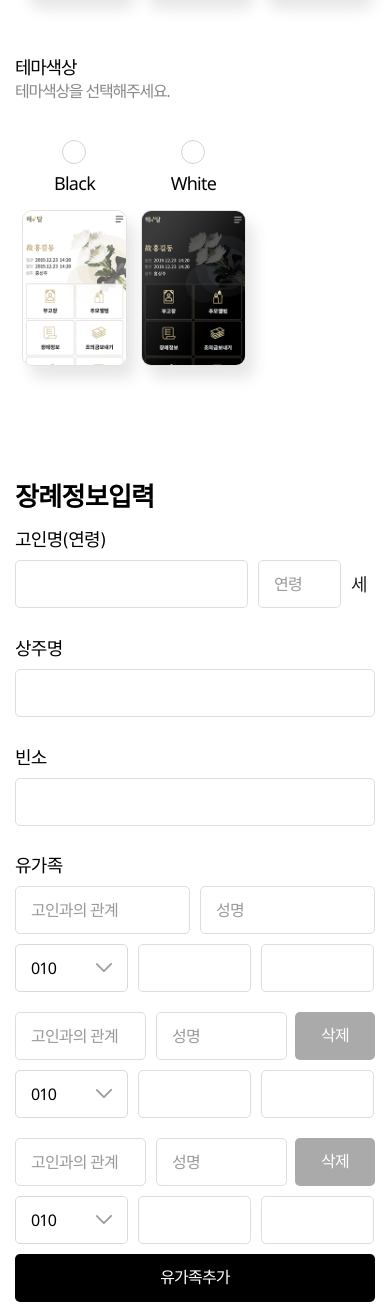
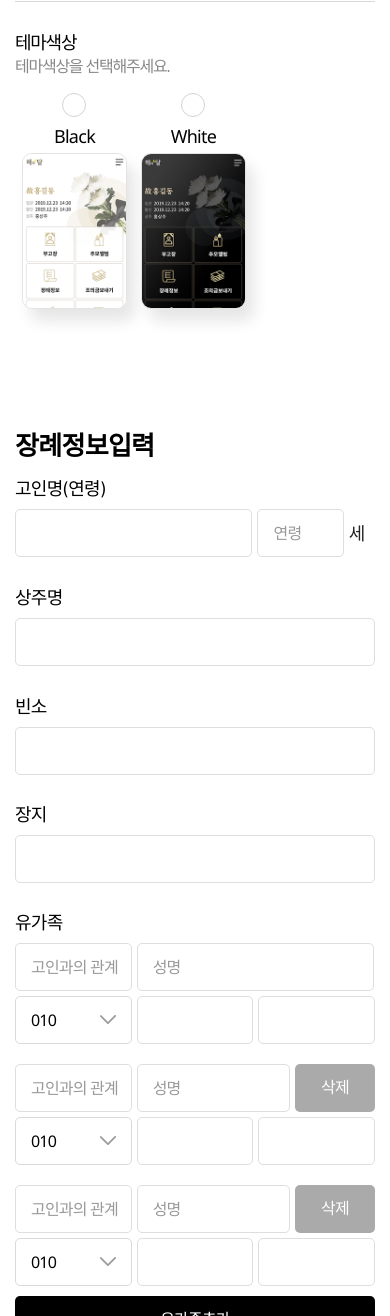
Before and after one commit to goumi1009/goumi1009.github.io, a plain HTML site: page MyPage/skinset.html in a window 390 px wide. Shown: the part 684-2000 px from the top of the page. Drawn offline with nearby package versions, Linux system fonts and the light colour scheme; a web font is replaced by a local one.

Commit message:
no message

```diff
--- a/MyPage/skinset.html
+++ b/MyPage/skinset.html
@@ -187,12 +187,18 @@
                 </td>
               </tr>
               <tr>
+                <th>장지</th>
+                <td>
+                  <input type="password" maxlength="20" class="col-12" />
+                </td>
+              </tr>
+              <tr>
                 <th scope="row">유가족</th>
                 <td class="fam-list-wrap row-wrap">
                   <div class="fam-list">
                     <div class="form-row">
-                      <input type="text" id="" class="col-md-6" placeholder="고인과의 관계" title="고인과의 관계" />
-                      <input type="text" id="" class="col-md-6" placeholder="성명" title="성명" />
+                      <input type="text" id="" class="col-md-4" placeholder="고인과의 관계" title="고인과의 관계" />
+                      <input type="text" id="" class="col-md-8" placeholder="성명" title="성명" />
                     </div>
                     <div class="form-row flx-md-wrap">
                       <select name="" class="col-md-4" title="휴대폰 번호 앞 3자리">
@@ -210,9 +216,9 @@
                   <div class="fam-list added">
                     <div class="form-row">
                       <label for="" class="blind">고인과의 관계</label>
-                      <input type="text" id="" class="col-md-6" placeholder="고인과의 관계" />
+                      <input type="text" id="" class="col-md-4" placeholder="고인과의 관계" />
                       <label for="" class="blind">성명</label>
-                      <input type="text" id="" class="col-md-6" placeholder="성명" />
+                      <input type="text" id="" class="col-md-8" placeholder="성명" />
                     </div>
                     <div class="form-row flx-md-wrap">
                       <select name="" class="col-md-4" title="휴대폰 번호 앞 3자리">
@@ -230,9 +236,9 @@
                   <div class="fam-list added">
                     <div class="form-row">
                       <label for="" class="blind">고인과의 관계</label>
-                      <input type="text" id="" class="col-md-6" placeholder="고인과의 관계" />
+                      <input type="text" id="" class="col-md-4" placeholder="고인과의 관계" />
                       <label for="" class="blind">성명</label>
-                      <input type="text" id="" class="col-md-6" placeholder="성명" />
+                      <input type="text" id="" class="col-md-8" placeholder="성명" />
                     </div>
                     <div class="form-row flx-md-wrap">
                       <select name="" class="col-md-4" title="휴대폰 번호 앞 3자리">
@@ -449,12 +455,6 @@
                   <p class="txt-info w-full left"><strong>4</strong>/<em>10</em>사진은 최대 00MB 이하의 JPG, PNG, GIF 파일 10장 까지 첨부 가능합니다.</p>
                 </td>
               </tr>
-              <tr>
-                <th>장지</th>
-                <td>
-                  <input type="password" maxlength="20" class="col-12" />
-                </td>
-              </tr>
             </tbody>
           </table>
         </form>
--- a/css/sub.css
+++ b/css/sub.css
@@ -1294,13 +1294,22 @@ td.tab-con-wrap {
     flex-wrap: wrap;
   }
 
+  .form-table .form-row {
+    margin-bottom: 5px;
+  }
+
+  .form-table td input,
+  .form-table td select {
+    margin-right: 5px;
+  }
+
   .form-table td .col-md-3 {
-    width: calc(25% - 7px);
+    width: calc(25% - 3.75px);
     max-width: 100%;
   }
 
   .form-table td .col-md-4 {
-    width: calc(33.333% - 7px);
+    width: calc(33.333% - 3.33px);
     max-width: 100%;
   }
 
@@ -1314,7 +1323,7 @@ td.tab-con-wrap {
   }
 
   .form-table td .col-md-8 {
-    width: calc(66.666% - 7px);
+    width: calc(66.666% - 2.5px);
     max-width: 100%;
   }
 
@@ -1322,7 +1331,7 @@ td.tab-con-wrap {
     width: 100%;
     max-width: 100%;
     margin-right: 0;
-    margin-top: 10px;
+    margin-top: 5px;
   }
 
   .form-table td .col-md-12:first-child {
@@ -1381,8 +1390,8 @@ td.tab-con-wrap {
     position: relative;
   }
 
-  .form-table .fam-list-wrap .added .col-md-6 {
-    width: calc(50% - 65px);
+  .form-table .fam-list-wrap .added .col-md-8 {
+    width: calc(66.666% - 117px);
   }
 
   .form-table .acc-row {
@@ -1393,9 +1402,27 @@ td.tab-con-wrap {
     margin-right: 0;
   }
 
-  .form-table .acc-row .col-md-12 {
-    margin-top: 10px;
-  }
+  .skin-set .form-table tr {
+    border-bottom: 1px solid #dadada;
+  }
+
+  .skin-set .form-table tr:last-child{
+    border-bottom: 0;
+  }
+
+  .skin-set .form-table th {
+    padding-bottom: 18px;
+  }
+
+  .skin-set .form-table td {
+    padding-top: 0;
+    padding-bottom: 36px;
+  }
+
+  .rdo-vtc input[type="radio"] ~ .img {
+    margin-top: 2px;
+  }
+
 }
 
 @media screen and (max-width: 640px) {
@@ -1449,6 +1476,7 @@ td.tab-con-wrap {
   .form-table td .col-8 {
     width: 100%;
     max-width: 100%;
+    margin-right: 0;
   }
 
   .form-table td span {
@@ -1559,8 +1587,8 @@ td.tab-con-wrap {
     margin-right: 0;
   }
 
-  .form-table .fam-list-wrap .added .col-md-6 {
-    width: calc(50% - 49px);
+  .form-table .fam-list-wrap .added .col-md-8 {
+    width: calc(66.666% - 87px);
   }
 }
 
--- a/skin/css/skin.css
+++ b/skin/css/skin.css
@@ -6,8 +6,10 @@ html, body {
 }
 
 .wrap {
-  width: 750px;
-  min-width: 750px;
+  position: relative;
+  width: 100%;
+  max-width: 750px;
+  min-width: 733px;
   margin: 0 auto;
   background: #000;
   min-height: 100%;
```
Also changed, not shown: MyPage/update.html (+3 -3 lines).
